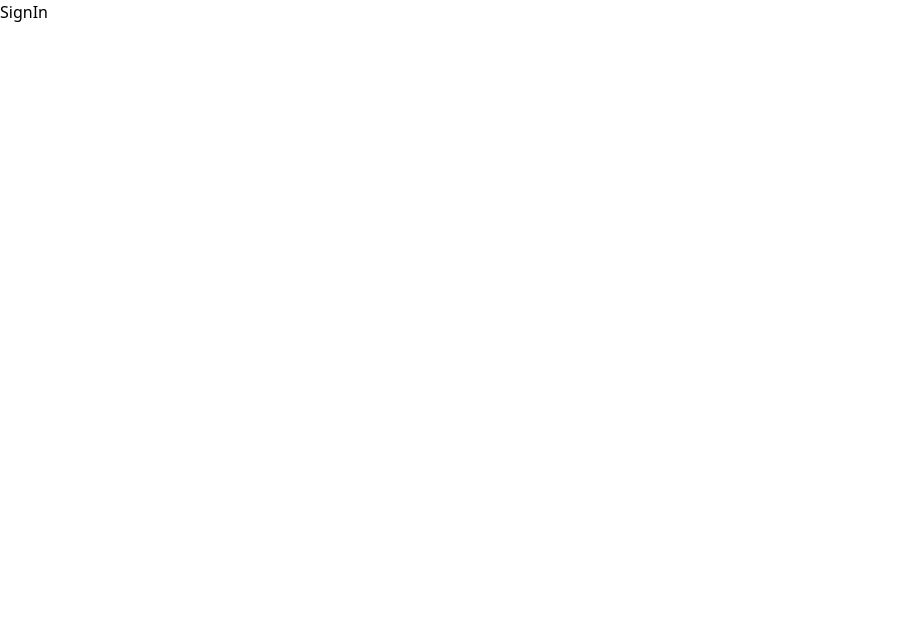
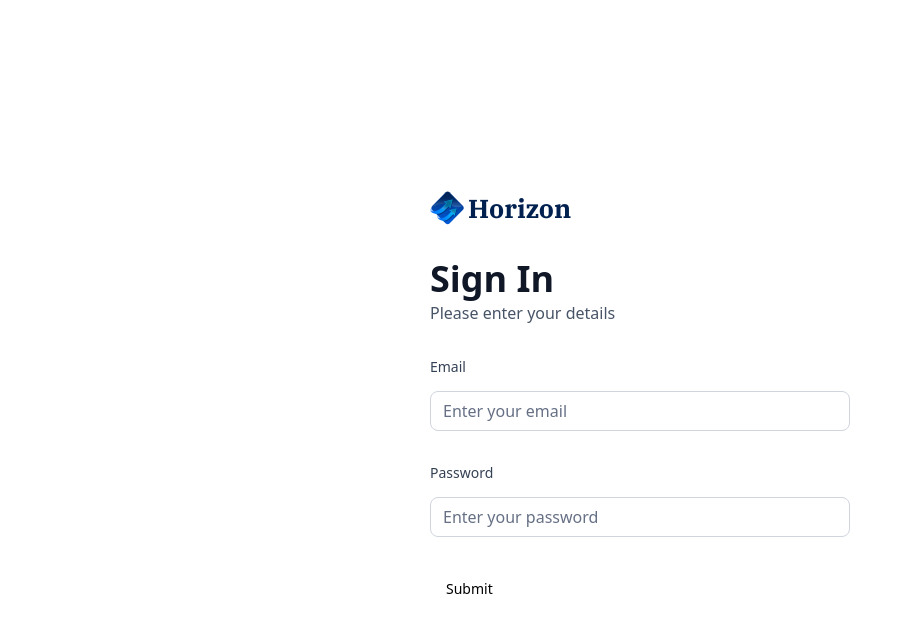
Before and after one commit to prankshadow/banking, a Next.js app: page /sign-in in a window 1280 px wide. Shown: the top 632 px of the page, without its empty margins (0-912 px from the left). Built offline with nearby package versions, Linux system fonts and the light colour scheme.

Commit message:
created sign-in page

```diff
--- a/app/(auth)/sign-in/page.tsx
+++ b/app/(auth)/sign-in/page.tsx
@@ -1,9 +1,12 @@
-import React from 'react'
+import AuthForm from "@/components/AuthForm";
+import React from "react";
 
 const SignIn = () => {
   return (
-    <div>SignIn</div>
-  )
-}
+    <section className="flex-center size-full max-sm:px-6">
+      <AuthForm type="sign-in" />
+    </section>
+  );
+};
 
-export default SignIn
+export default SignIn;
--- a/app/(auth)/sign-up/page.tsx
+++ b/app/(auth)/sign-up/page.tsx
@@ -1,7 +1,12 @@
+import AuthForm from "@/components/AuthForm";
 import React from "react";
 
 const SignUp = () => {
-  return <div>SignUp</div>;
+  return (
+    <section className="flex-center size-full max-sm:px-6">
+      <AuthForm type="sign-up" />
+    </section>
+  );
 };
 
 export default SignUp;
--- a/app/layout.tsx
+++ b/app/layout.tsx
@@ -23,8 +23,8 @@
   children: React.ReactNode;
 }>) {
   return (
-    <html lang="en">
-      <body className={`${inter.variable} ${ibmPlexSerif.variable}`}>
+    <html lang="en" suppressHydrationWarning={true}>
+      <body className={`${inter.variable} ${ibmPlexSerif.variable}`} suppressHydrationWarning={true}>
         {children}
       </body>
     </html>
--- /dev/null
+++ b/components/AuthForm.tsx
@@ -0,0 +1,84 @@
+"use client";
+import Image from "next/image";
+import Link from "next/link";
+import React, { useState } from "react";
+
+import { z } from "zod";
+import { zodResolver } from "@hookform/resolvers/zod";
+import { useForm } from "react-hook-form";
+import { Button } from "@/components/ui/button";
+import { Form } from "@/components/ui/form";
+import CustomInput from "./CustomInput";
+import { authFormSchema } from "@/lib/utils";
+
+const AuthForm = ({ type }: { type: string }) => {
+  const [user, setUser] = useState(null);
+
+  // 1. Define your form.
+  const form = useForm<z.infer<typeof authFormSchema>>({
+    resolver: zodResolver(authFormSchema),
+    defaultValues: {
+      email: "",
+      password: "",
+    },
+  });
+
+  // 2. Define a submit handler.
+  function onSubmit(values: z.infer<typeof authFormSchema>) {
+    // Do something with the form values.
+    // ✅ This will be type-safe and validated.
+    console.log(values);
+  }
+
+  return (
+    <section className="auth-form">
+      <header className="flex flex-col gap-5 md:gap-8">
+        <Link href="/" className="cursor-pointer flex items-center gap-1">
+          <Image
+            src="/icons/logo.svg"
+            width={34}
+            height={34}
+            alt="horizon-logo"
+          />
+          <h1 className="text-26 font-ibm-plex-serif font-bold text-black-1">
+            Horizon
+          </h1>
+        </Link>
+        <div className="flex flex-col gap-1 md:gap-3">
+          <h1 className="text-24 lg:text-36 font-semibold text-gray-900">
+            {user ? "Link Account" : type === "sign-in" ? "Sign In" : "Sign Up"}
+            <p className="text-16 font-normal text-gray-600">
+              {user
+                ? "Link your account to get started"
+                : "Please enter your details"}
+            </p>
+          </h1>
+        </div>
+      </header>
+      {user ? (
+        <div className="flex flex-col gap-4">{/* PaidLink */}</div>
+      ) : (
+        <Form {...form}>
+          <form onSubmit={form.handleSubmit(onSubmit)} className="space-y-8">
+            <CustomInput
+              control={form.control}
+              name="email"
+              placeholder="Enter your email"
+              label="Email"
+            />
+            <CustomInput
+              control={form.control}
+              name="password"
+              placeholder="Enter your password"
+              label="Password"
+            />
+
+            <Button type="submit">Submit</Button>
+          </form>
+        </Form>
+      )}
+    </section>
+  );
+};
+
+export default AuthForm;
--- /dev/null
+++ b/components/CustomInput.tsx
@@ -0,0 +1,47 @@
+import React from "react";
+import {
+  FormControl,
+  FormField,
+  FormItem,
+  FormLabel,
+  FormMessage,
+} from "./ui/form";
+import { Input } from "./ui/input";
+
+import { Control, FieldPath } from "react-hook-form";
+import { z } from "zod";
+import { authFormSchema } from "@/lib/utils";
+
+interface CustomInput {
+  control: Control<z.infer<typeof authFormSchema>>;
+  name: FieldPath<z.infer<typeof authFormSchema>>;
+  label: string;
+  placeholder: string;
+}
+
+const CustomInput = ({ control, name, placeholder, label }: CustomInput) => {
+  return (
+    <FormField
+      control={control}
+      name={name}
+      render={({ field }) => (
+        <FormItem className="form-item">
+          <FormLabel className="form-label">{label}</FormLabel>
+          <div className="flex w-full flex-col">
+            <FormControl>
+              <Input
+                placeholder={placeholder}
+                className="input-class"
+                type={name}
+                {...field}
+              />
+            </FormControl>
+            <FormMessage className="form-message mt-2" />
+          </div>
+        </FormItem>
+      )}
+    />
+  );
+};
+
+export default CustomInput;
--- /dev/null
+++ b/components/ui/form.tsx
@@ -0,0 +1,176 @@
+import * as React from "react"
+import * as LabelPrimitive from "@radix-ui/react-label"
+import { Slot } from "@radix-ui/react-slot"
+import {
+  Controller,
+  ControllerProps,
+  FieldPath,
+  FieldValues,
+  FormProvider,
+  useFormContext,
+} from "react-hook-form"
+
+import { cn } from "@/lib/utils"
+import { Label } from "@/components/ui/label"
+
+const Form = FormProvider
+
+type FormFieldContextValue<
+  TFieldValues extends FieldValues = FieldValues,
+  TName extends FieldPath<TFieldValues> = FieldPath<TFieldValues>
+> = {
+  name: TName
+}
+
+const FormFieldContext = React.createContext<FormFieldContextValue>(
+  {} as FormFieldContextValue
+)
+
+const FormField = <
+  TFieldValues extends FieldValues = FieldValues,
+  TName extends FieldPath<TFieldValues> = FieldPath<TFieldValues>
+>({
+  ...props
+}: ControllerProps<TFieldValues, TName>) => {
+  return (
+    <FormFieldContext.Provider value={{ name: props.name }}>
+      <Controller {...props} />
+    </FormFieldContext.Provider>
+  )
+}
+
+const useFormField = () => {
+  const fieldContext = React.useContext(FormFieldContext)
+  const itemContext = React.useContext(FormItemContext)
+  const { getFieldState, formState } = useFormContext()
+
+  const fieldState = getFieldState(fieldContext.name, formState)
+
+  if (!fieldContext) {
+    throw new Error("useFormField should be used within <FormField>")
+  }
+
+  const { id } = itemContext
+
+  return {
+    id,
+    name: fieldContext.name,
+    formItemId: `${id}-form-item`,
+    formDescriptionId: `${id}-form-item-description`,
+    formMessageId: `${id}-form-item-message`,
+    ...fieldState,
+  }
+}
+
+type FormItemContextValue = {
+  id: string
+}
+
+const FormItemContext = React.createContext<FormItemContextValue>(
+  {} as FormItemContextValue
+)
+
+const FormItem = React.forwardRef<
+  HTMLDivElement,
+  React.HTMLAttributes<HTMLDivElement>
+>(({ className, ...props }, ref) => {
+  const id = React.useId()
+
+  return (
+    <FormItemContext.Provider value={{ id }}>
+      <div ref={ref} className={cn("space-y-2", className)} {...props} />
+    </FormItemContext.Provider>
+  )
+})
+FormItem.displayName = "FormItem"
+
+const FormLabel = React.forwardRef<
+  React.ElementRef<typeof LabelPrimitive.Root>,
+  React.ComponentPropsWithoutRef<typeof LabelPrimitive.Root>
+>(({ className, ...props }, ref) => {
+  const { error, formItemId } = useFormField()
+
+  return (
+    <Label
+      ref={ref}
+      className={cn(error && "text-destructive", className)}
+      htmlFor={formItemId}
+      {...props}
+    />
+  )
+})
+FormLabel.displayName = "FormLabel"
+
+const FormControl = React.forwardRef<
+  React.ElementRef<typeof Slot>,
+  React.ComponentPropsWithoutRef<typeof Slot>
+>(({ ...props }, ref) => {
+  const { error, formItemId, formDescriptionId, formMessageId } = useFormField()
+
+  return (
+    <Slot
+      ref={ref}
+      id={formItemId}
+      aria-describedby={
+        !error
+          ? `${formDescriptionId}`
+          : `${formDescriptionId} ${formMessageId}`
+      }
+      aria-invalid={!!error}
+      {...props}
+    />
+  )
+})
+FormControl.displayName = "FormControl"
+
+const FormDescription = React.forwardRef<
+  HTMLParagraphElement,
+  React.HTMLAttributes<HTMLParagraphElement>
+>(({ className, ...props }, ref) => {
+  const { formDescriptionId } = useFormField()
+
+  return (
+    <p
+      ref={ref}
+      id={formDescriptionId}
+      className={cn("text-sm text-muted-foreground", className)}
+      {...props}
+    />
+  )
+})
+FormDescription.displayName = "FormDescription"
+
+const FormMessage = React.forwardRef<
+  HTMLParagraphElement,
+  React.HTMLAttributes<HTMLParagraphElement>
+>(({ className, children, ...props }, ref) => {
+  const { error, formMessageId } = useFormField()
+  const body = error ? String(error?.message) : children
+
+  if (!body) {
+    return null
+  }
+
+  return (
+    <p
+      ref={ref}
+      id={formMessageId}
+      className={cn("text-sm font-medium text-destructive", className)}
+      {...props}
+    >
+      {body}
+    </p>
+  )
+})
+FormMessage.displayName = "FormMessage"
+
+export {
+  useFormField,
+  Form,
+  FormItem,
+  FormLabel,
+  FormControl,
+  FormDescription,
+  FormMessage,
+  FormField,
+}
--- /dev/null
+++ b/components/ui/input.tsx
@@ -0,0 +1,25 @@
+import * as React from "react"
+
+import { cn } from "@/lib/utils"
+
+export interface InputProps
+  extends React.InputHTMLAttributes<HTMLInputElement> {}
+
+const Input = React.forwardRef<HTMLInputElement, InputProps>(
+  ({ className, type, ...props }, ref) => {
+    return (
+      <input
+        type={type}
+        className={cn(
+          "flex h-10 w-full rounded-md border border-input bg-background px-3 py-2 text-sm ring-offset-background file:border-0 file:bg-transparent file:text-sm file:font-medium placeholder:text-muted-foreground focus-visible:outline-none focus-visible:ring-2 focus-visible:ring-ring focus-visible:ring-offset-2 disabled:cursor-not-allowed disabled:opacity-50",
+          className
+        )}
+        ref={ref}
+        {...props}
+      />
+    )
+  }
+)
+Input.displayName = "Input"
+
+export { Input }
--- /dev/null
+++ b/components/ui/label.tsx
@@ -0,0 +1,26 @@
+"use client"
+
+import * as React from "react"
+import * as LabelPrimitive from "@radix-ui/react-label"
+import { cva, type VariantProps } from "class-variance-authority"
+
+import { cn } from "@/lib/utils"
+
+const labelVariants = cva(
+  "text-sm font-medium leading-none peer-disabled:cursor-not-allowed peer-disabled:opacity-70"
+)
+
+const Label = React.forwardRef<
+  React.ElementRef<typeof LabelPrimitive.Root>,
+  React.ComponentPropsWithoutRef<typeof LabelPrimitive.Root> &
+    VariantProps<typeof labelVariants>
+>(({ className, ...props }, ref) => (
+  <LabelPrimitive.Root
+    ref={ref}
+    className={cn(labelVariants(), className)}
+    {...props}
+  />
+))
+Label.displayName = LabelPrimitive.Root.displayName
+
+export { Label }
--- a/lib/utils.ts
+++ b/lib/utils.ts
@@ -2,6 +2,7 @@
 import { type ClassValue, clsx } from "clsx";
 import qs from "query-string";
 import { twMerge } from "tailwind-merge";
+import { z } from "zod";
 
 export function cn(...inputs: ClassValue[]) {
   return twMerge(clsx(inputs));
@@ -193,3 +194,8 @@
 
   return date > twoDaysAgo ? "Processing" : "Success";
 };
+
+export const authFormSchema = z.object({
+  email: z.string().email(),
+  password: z.string().min(8),
+});
--- a/package.json
+++ b/package.json
@@ -9,7 +9,9 @@
     "lint": "next lint"
   },
   "dependencies": {
+    "@hookform/resolvers": "^3.3.4",
     "@radix-ui/react-dialog": "^1.0.5",
+    "@radix-ui/react-label": "^2.0.2",
     "@radix-ui/react-slot": "^1.0.2",
     "chart.js": "^4.4.2",
     "class-variance-authority": "^0.7.0",
@@ -21,8 +23,10 @@
     "react-chartjs-2": "^5.2.0",
     "react-countup": "^6.5.3",
     "react-dom": "^18",
+    "react-hook-form": "^7.51.4",
     "tailwind-merge": "^2.3.0",
-    "tailwindcss-animate": "^1.0.7"
+    "tailwindcss-animate": "^1.0.7",
+    "zod": "^3.23.8"
   },
   "devDependencies": {
     "@types/node": "^20",
```
Also changed, not shown: 1 other file (tests, documents, lock files or other folders).
